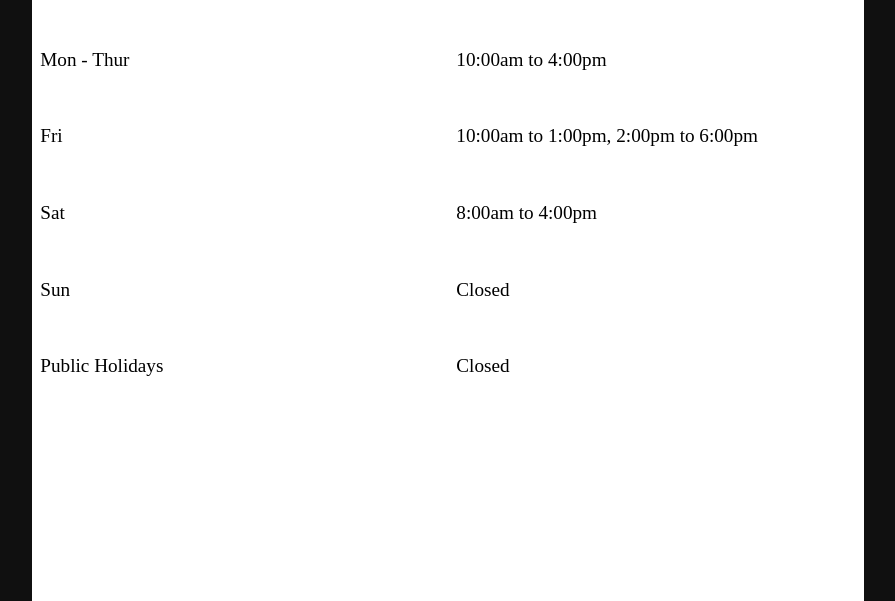
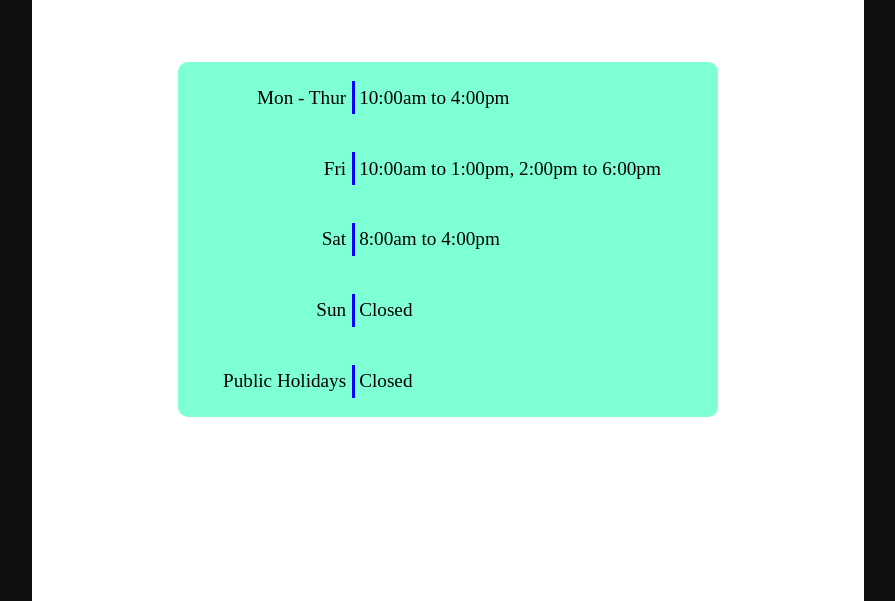
Before and after one commit to cridaceur/hifi, a plain HTML site: page hours.html in a window 1280 px wide. Shown: the part 199-800 px from the top of the page, without its empty margins (192-1087 px from the left). Drawn offline with Linux system fonts and the light colour scheme.

Commit message:
Add files via upload

```diff
--- a/hours.html
+++ b/hours.html
@@ -1,7 +1,9 @@
 <html>
 <link rel="stylesheet" href="css/style.css">
 <header>
+	<a class="home" href="index.html">
 		<img class="logo" src="logo.png">
+	</a>
 	<div class="link">
 		<a href="hours.html">
 			opening hours
@@ -30,26 +32,27 @@
 			Opening Hours
 		</h2>
 	</div>
-	<p class="open">
+	<div class="table">
 		<div class="row">
-		<div class="column">Mon - Thur</div>
+			<div class="columnleft">Mon - Thur</div>
 			<div class="column">10:00am to 4:00pm</div>
 		</div>
 		<div class="row">
-		<div class="column">Fri</div>
+			<div class="columnleft">Fri</div>
 			<div class="column">10:00am to 1:00pm, 2:00pm to 6:00pm</div>
 		</div>
 		<div class="row">
-		<div class="column">Sat</div>
+			<div class="columnleft">Sat</div>
 			<div class="column">8:00am to 4:00pm</div>
 		</div>
 		<div class="row">
-		<div class="column">Sun</div>
+			<div class="columnleft">Sun</div>
 			<div class="column">Closed</div>
 		</div>
 		<div class="row">
-		<div class="column">Public Holidays</div>
+			<div class="columnleft">Public Holidays</div>
 			<div class="column">Closed</div>
+		</div>
 	</div>
 </body>
 
```
Also changed, not shown: artdiary.html (+3 -1 lines). Lines whose indentation alone changed are shown as unchanged.
